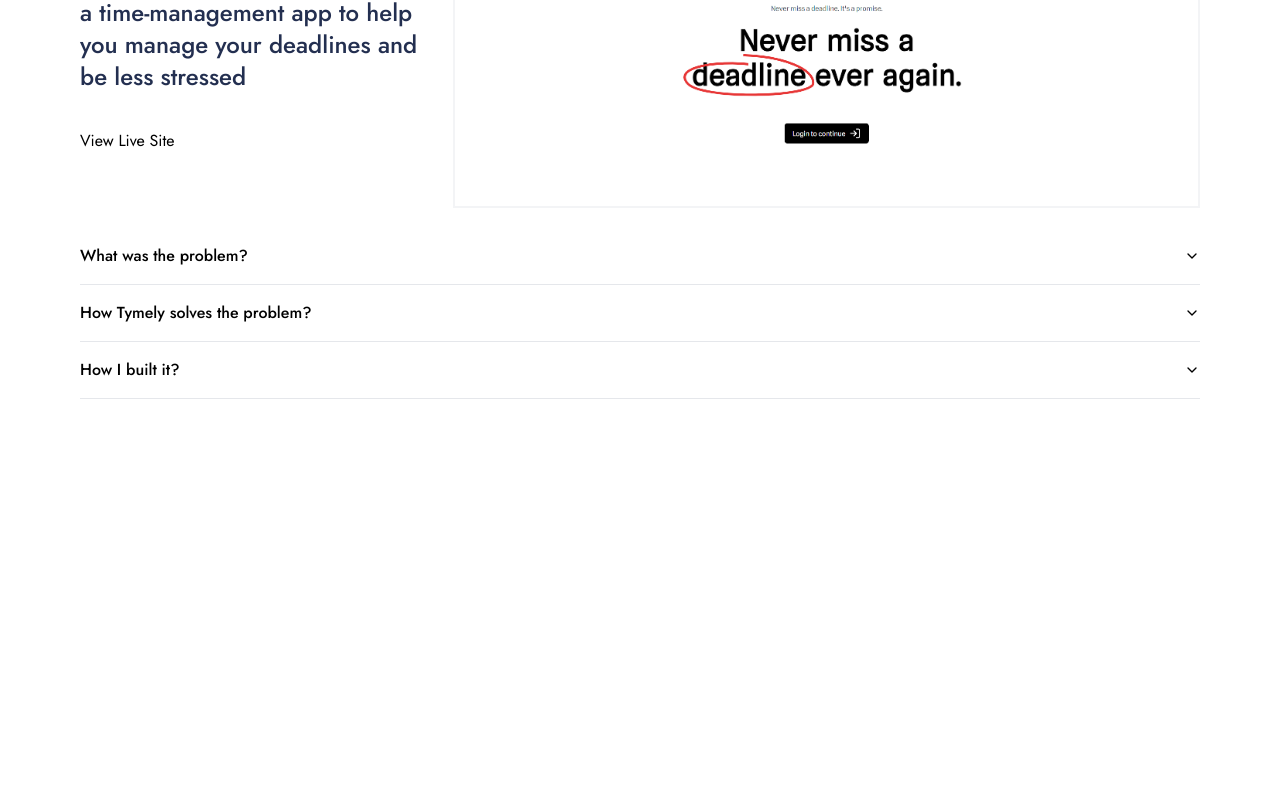
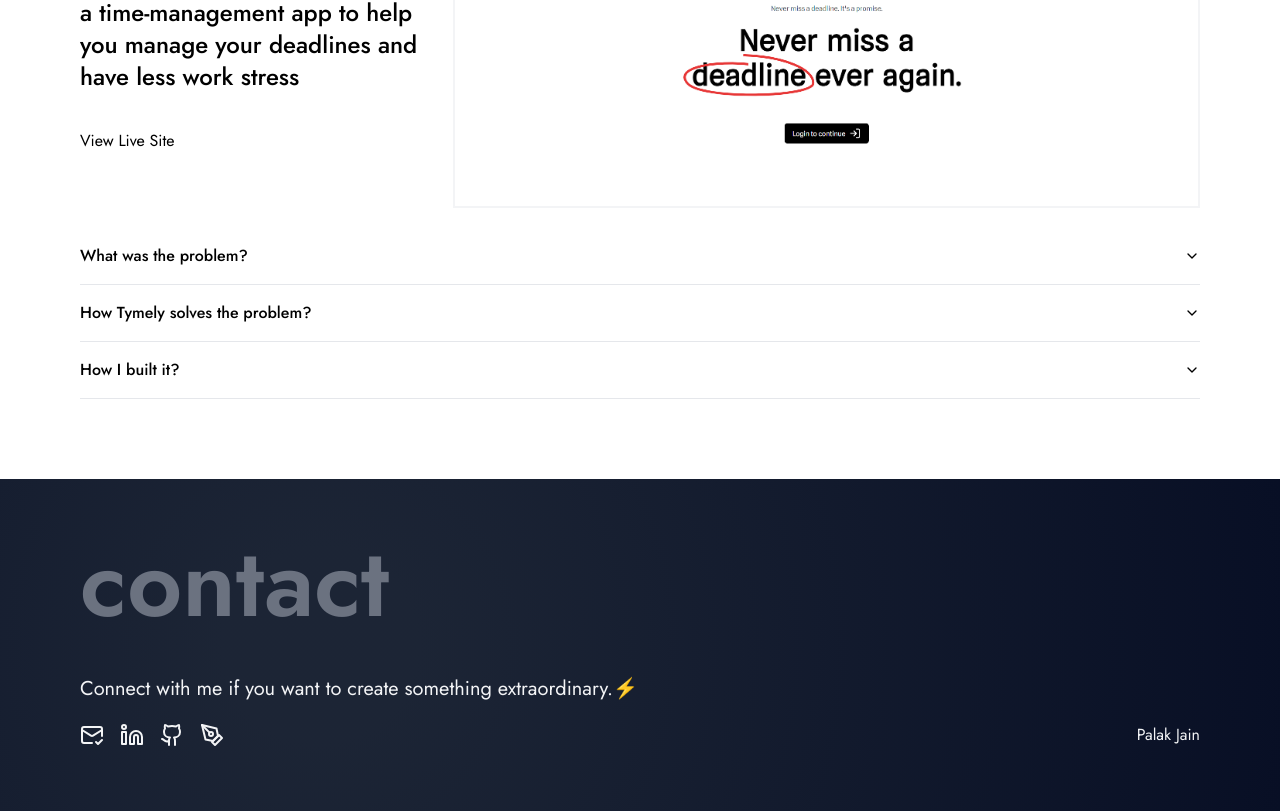
Before and after one commit to PalakJain9/New-Portfolio, a Next.js app: page / in a window 1280 px wide. Shown: the part 1921-2732 px from the top of the page. Before the commit the page ends 2528 px from the top, so only its background shows below. Built offline with nearby package versions, Linux system fonts and the light colour scheme.

Commit message:
contact section + responsiveness

```diff
--- /dev/null
+++ b/src/components/Contact.tsx
@@ -0,0 +1,50 @@
+import { GithubIcon, LinkedinIcon, MailCheckIcon, PenToolIcon } from "lucide-react";
+import Link from "next/link";
+
+export default function Contact () {
+  return (
+    <div
+      className="bg-darkBlue glow flex flex-col gap-5 justify-start items-start universalPadding pt-[2rem] pb-[4rem] text-gray-100"
+    >
+      <h1
+        className="text-[3rem] md:text-[5rem] lg:text-[6rem] font-semibold text-gray-500"
+        > contact
+      </h1>
+      <p
+        className="text-base md:text-xl"
+      > Connect with me if you want to create something extraordinary.⚡
+      </p>
+
+      <div
+        className="w-full flex flex-col md:flex-row justify-between items-start md:items-center gap-4"
+      >
+        <div className="flex flex-row gap-4 justify-start items-center">
+          <Link
+            href="mailto:palakb188@gmail.com"
+          >
+            <MailCheckIcon />
+          </Link>
+          <Link
+            href='https://www.linkedin.com/in/palakjain9'
+          >
+            <LinkedinIcon />
+          </Link>
+          <Link
+            href='https://github.com/PalakJain9'
+          >
+            <GithubIcon />
+          </Link>
+          <Link
+            href='https://palakjain.hashnode.dev/'
+          >
+            <PenToolIcon />
+          </Link>
+        </div>
+        <p
+          className="text-gray-400 md:text-gray-100"
+          > Palak Jain
+        </p>
+      </div>
+    </div>
+  )
+}
--- a/src/components/Navbar.tsx
+++ b/src/components/Navbar.tsx
@@ -20,8 +20,8 @@
 
       <DropdownMenu>
         <DropdownMenuTrigger
-          className="z-30 relative"
-        > work
+          className="z-30 relative text-2xl font-light"
+        > =
         </DropdownMenuTrigger>
         <DropdownMenuContent
           className={`z-30 absolute right-0 bg-darkBlue text-white ${jost.variable} font-sans font-normal border-gray-800`}
--- a/src/components/Projects.tsx
+++ b/src/components/Projects.tsx
@@ -20,12 +20,12 @@
         className="w-full lg:w-1/3 flex flex-col justify-start items-start gap-2"
       >
         <h2
-          className="text-4xl text-orange"
+          className="text-2xl md:text-4xl text-orange"
           > Recruitify
         </h2>
 
         <p
-          className="text-blue text-2xl font-medium"
+          className="text-darkBlue text-xl md:text-2xl font-medium"
           > the shopify for universities, built to maximise recruitments&apos; success
         </p>
 
@@ -96,13 +96,13 @@
         className="w-full lg:w-1/3 flex flex-col justify-start items-start gap-3"
       >
         <h2
-          className="text-4xl text-orange"
+          className="text-2xl md:text-4xl text-orange"
           > Tymely
         </h2>
 
         <p
-          className="text-blue text-2xl font-medium"
-          > a time-management app to help you manage your deadlines and be less stressed
+          className="text-darkblue text-xl md:text-2xl font-medium"
+          > a time-management app to help you manage your deadlines and have less work stress
         </p>
 
         <Link
@@ -152,10 +152,10 @@
 export default function Projects () {
   return (
     <div
-      className="flex flex-col gap-[5rem] justify-start items-center pt-[9rem] pb-[13rem] universalPadding"
+      className="flex flex-col gap-[5rem] justify-start items-center pt-[9rem] pb-[5rem] universalPadding"
     >
       <h1
-        className="text-[7rem] font-bold text-gray-300"
+        className="text-[4rem] md:text-[5.5rem] lg:text-[7rem] font-bold text-gray-300"
         > projects
       </h1>
 
--- a/src/pages/index.tsx
+++ b/src/pages/index.tsx
@@ -1,3 +1,4 @@
+import Contact from '@/components/Contact'
 import Hero from '@/components/Hero'
 import Projects from '@/components/Projects'
 import { Inter } from 'next/font/google'
@@ -11,6 +12,7 @@
     >
       <Hero />
       <Projects />
+      <Contact />
     </div>
   )
 }
--- a/tailwind.config.js
+++ b/tailwind.config.js
@@ -18,7 +18,7 @@
     extend: {
       colors: {
         darkBlue: "#080f25",
-        blue: '#232f50',
+        blue: '#bcd6ff',
         orange: "#ffa717",
         border: "hsl(var(--border))",
         input: "hsl(var(--input))",
```
